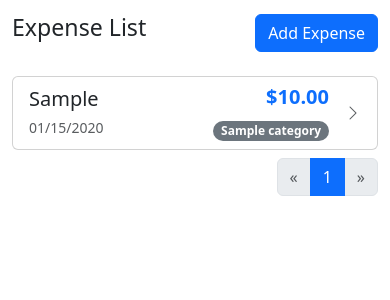
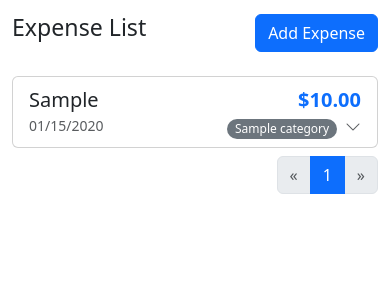
Before and after one commit to maxwellmcneal/Flask-Finance-Tracker, a Flask app: page /expenses/ in a window 390 px wide. Shown: the part 56-356 px from the top of the page. Run offline with Flask 3, Linux system fonts and the light colour scheme; tables that the repository leaves empty hold one stand-in row (values such as "Sample post"); some libraries are stand-ins or nearby versions.

Commit message:
Refined mobile expenses view, added additional info dropdown with animation

```diff
--- a/templates/base.html
+++ b/templates/base.html
@@ -7,6 +7,7 @@
         <script src="https://cdn.plot.ly/plotly-latest.min.js"></script>
         <link rel="stylesheet" href="https://cdn.jsdelivr.net/npm/bootstrap-icons@1.11.3/font/bootstrap-icons.min.css">
         {{ bootstrap.load_css() }}
+        {% block styles %}{% endblock %}
     </head>
     <body>
         <nav class="navbar navbar-expand-md navbar-dark bg-dark fixed-top primary-bg">
@@ -53,6 +54,7 @@
         {% block expenses_edit %}{% endblock %}
         {% block graphs %}{% endblock %}
 
+        {% block scripts %}{% endblock %}
         {{ bootstrap.load_js() }}
     </body>
 </html>
--- a/templates/expenses.html
+++ b/templates/expenses.html
@@ -1,4 +1,20 @@
 {% extends "base.html" %}
+
+{% block styles %}
+<style>
+	.chevron-toggle {
+		transition: opacity 0.2s, max-width 0.2s, margin 0.2s;
+		max-width: 2em;
+		overflow: hidden;
+		opacity: 1;
+	}
+	.chevron-toggle.hidden {
+		opacity: 0;
+		max-width: 0;
+		margin-left: 0 !important;
+	}
+</style>
+{% endblock %}
 
 {% block expenses %}
 <div class="container" style="padding-top: 70px;">
@@ -10,35 +26,57 @@
             </a>
         </div>
     </div>
+    <br>
     {% for message in get_flashed_messages() %}
     <div class="alert alert-success alert-dismissible fade show" role="alert">
         <strong>{{ message }}</strong>
         <button type="button" class="btn-close" data-bs-dismiss="alert" aria-label="Close"></button>
     </div>
     {% endfor %}
-    <br>
     <!-- MOBILE VIEW -->
     <div class="d-block d-md-none">
         {% for expense in expenses %}
-            <div class="card mb-2 expense-card" data-expense-id="{{ expense.id }}" role="button" tabindex="0">
+           <div class="card mb-2 expense-card" data-expense-id="{{ expense.id }}">
                 <div class="card-body py-2 px-3">
-                    <div class="d-flex justify-content-between align-items-center">
-                        <div class="expense-main-info">
-                            <h5 class="card-title mb-1 text-truncate" style="max-width: 200px;">
+                    <div class="d-flex flex-column justify-content-between">
+                        <div class="d-flex justify-content-between expense-main-info">
+                            <span class="fw-medium fs-5">
                                 {{ expense.retailer }}
-                            </h5>
+                            </span>
+                            <span class="text-primary fw-semibold fs-5">
+                                {{ "$%.2f"|format(expense.amount) }}
+                            </span>
+                        </div>
+                        <div class="d-flex justify-content-between">
                             <small class="text-muted">
                                 {{ expense.date.strftime("%m/%d/%Y") }}
                             </small>
+                            <div class="d-flex">
+                                <div class="text-end">
+                                    <span class="badge rounded-pill bg-secondary fw-medium">
+                                        {{ expense.category.name }}
+                                    </span>
+                                </div>
+                                <i class="bi bi-chevron-down text-muted ms-2 chevron-toggle" role="button" data-bs-toggle="collapse" data-bs-target="#expandCard{{ expense.id }}"></i>
+                            </div>
                         </div>
-                        <div class="d-flex justify-content-end align-items-center">
-                            <div class="expense-amount text-end me-3">
-                                <h5 class="fw-bold text-primary">
-                                    {{ "$%.2f"|format(expense.amount) }}
-                                </h5>
-                                <span class="badge rounded-pill bg-secondary">{{ expense.category.name }}</span>
+                        <div class="collapse mt-2" id="expandCard{{ expense.id }}">
+                            <div class="d-flex justify-content-between">
+                                <div > <!-- try adding background for description -->
+                                    <span fs-6>
+                                        {{ expense.description }}
+                                    </span>
+                                </div>
+                                <div class="d-flex justify-content-end align-self-end align-items-center">
+                                    <div class="d-flex align-items-end">
+                                        <a class="btn btn-primary btn-sm me-2" href="/expenses/edit/{{ expense.id }}" role="button">Edit</a>
+                                        <button type="button" class="btn btn-danger btn-sm me-2" data-bs-toggle="modal" data-bs-target="#deleteModal-{{ expense.id }}">Delete</button>
+                                    </div>
+                                    <div class="d-flex align-items-center">
+                                        <i class="bi bi-chevron-up text-muted" role="button" data-bs-toggle="collapse" data-bs-target="#expandCard{{ expense.id }}"></i>
+                                    </div>
+                                </div>
                             </div>
-                            <i class="bi bi-chevron-right text-muted"></i>
                         </div>
                     </div>
                 </div>
@@ -120,3 +158,20 @@
 </div>
 <br>
 {% endblock %}
+
+{% block scripts %}
+<script>
+	document.querySelectorAll('.expense-card .collapse').forEach(collapseEl => {
+		const card = collapseEl.closest('.expense-card');
+		const downArrow = card.querySelector('.bi-chevron-down');
+
+		collapseEl.addEventListener('show.bs.collapse', () => {
+			downArrow.classList.add('hidden');
+		});
+
+		collapseEl.addEventListener('hidden.bs.collapse', () => {
+			downArrow.classList.remove('hidden');
+		});
+	});
+</script>
+{% endblock %}
```
